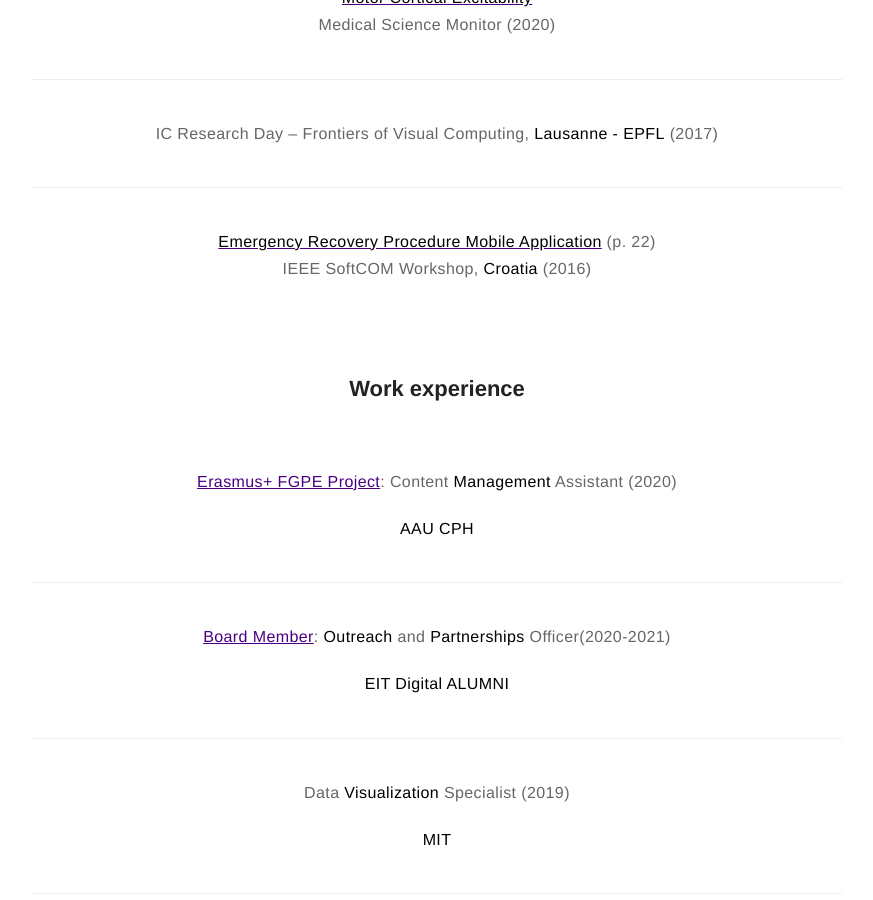
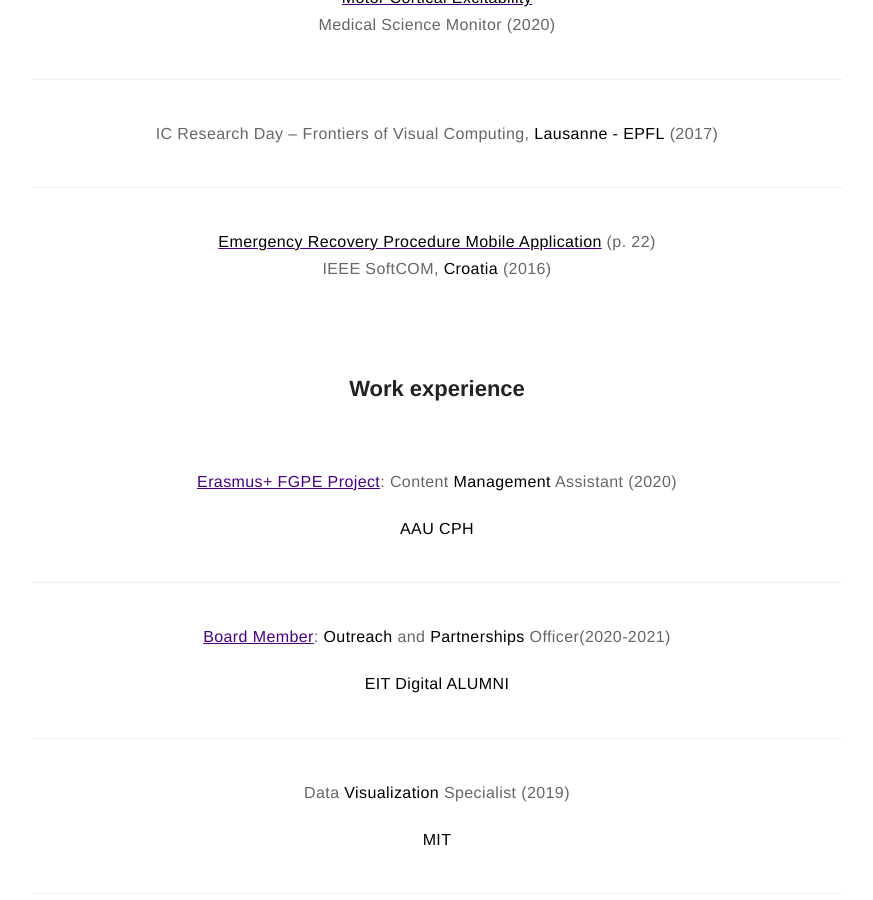
Before and after one commit to dljubenk/dljubenk.github.io, a Jekyll site: the page built from about.md, in a window 1280 px wide and 900 px high, scrolled down 1259 px. Shown: the whole window, without its empty margins (203-1076 px from the left). Built offline with Jekyll 4.4.1, drawn with Linux system fonts in a browser that asks for light colours.

Commit message:
Update about.md

```diff
--- a/about.md
+++ b/about.md
@@ -19,7 +19,7 @@ layout: page
 ---
 <p align="center">IC Research Day – Frontiers of Visual Computing, <strong>Lausanne - EPFL</strong> (2017)</p>
 ---
-<p align="center"><a href="http://marjan.fesb.hr/SoftCOM/2016/files/apk/final_program_2016.pdf"><strong>Emergency Recovery Procedure Mobile Application</strong></a> (p. 22)<br /> IEEE SoftCOM Workshop, <strong>Croatia</strong> (2016)</p>
+<p align="center"><a href="http://marjan.fesb.hr/SoftCOM/2016/files/apk/final_program_2016.pdf"><strong>Emergency Recovery Procedure Mobile Application</strong></a> (p. 22)<br /> IEEE SoftCOM, <strong>Croatia</strong> (2016)</p>
 
 <br>
 <br>
```
